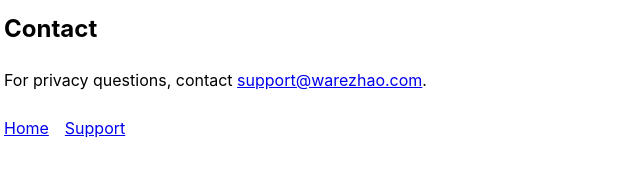
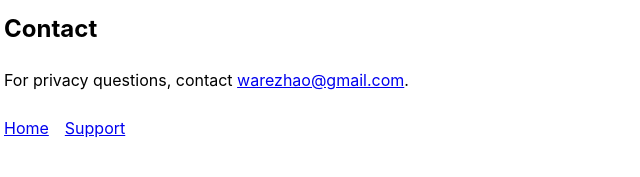
Before and after one commit to atalia/health-care-pages, a plain HTML site: page privacy/index.html in a window 1280 px wide. Shown: the part 1361-1538 px from the top of the page, 256-896 px from the left. Drawn offline with Linux system fonts and the light colour scheme.

Commit message:
Update support email

```diff
--- a/privacy/index.html
+++ b/privacy/index.html
@@ -42,7 +42,7 @@
     <p>Health Care may schedule local notifications for stress trend reminders, daily summaries, morning recovery reports, or hydration logs when the user enables those reminders. These notifications are generated locally and are not marketing messages.</p>
 
     <h2>Contact</h2>
-    <p>For privacy questions, contact <a href="mailto:support@warezhao.com">support@warezhao.com</a>.</p>
+    <p>For privacy questions, contact <a href="mailto:warezhao@gmail.com">warezhao@gmail.com</a>.</p>
 
     <nav aria-label="Footer">
       <a href="../">Home</a>
```
Also changed, not shown: support/index.html (+1 -1 lines).
